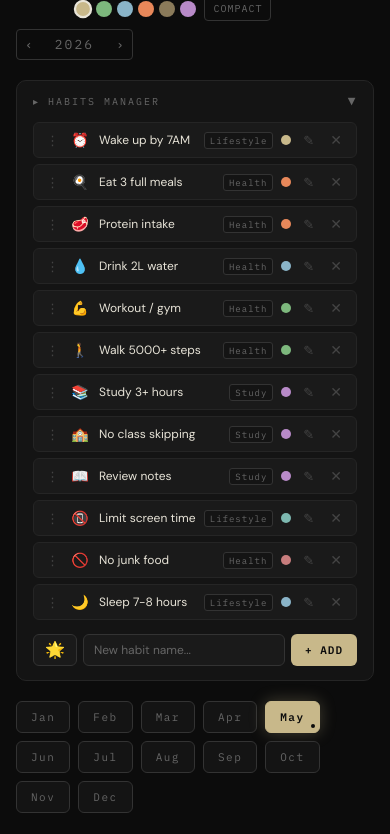
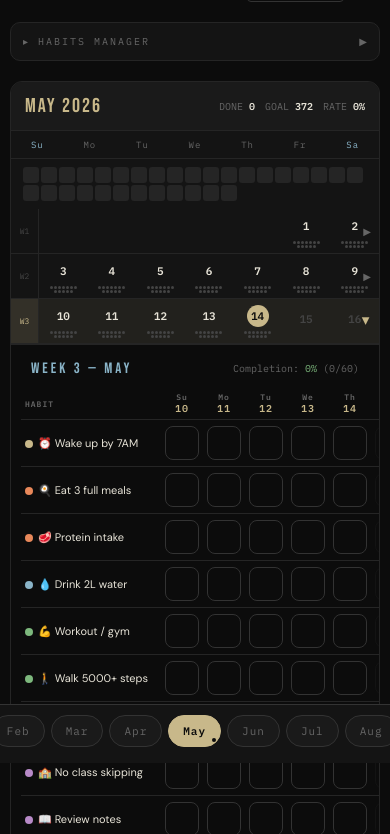
Before and after one commit to cjhernandez06191-sudo/index, a plain HTML site: page index.html in a window 390 px wide. Shown: the part 81-915 px from the top of the page. Drawn offline with Linux system fonts and the light colour scheme.

Commit message:
Update index.html

```diff
--- a/index.html
+++ b/index.html
@@ -374,6 +374,137 @@ body.compact .chart-section,
 body.compact .panels-row,
 body.compact .habit-streaks-section,
 body.compact #analysis-area { display: none !important; }
+
+/* ── MOBILE STYLES ── */
+@media (max-width: 600px) {
+  body { padding: 12px 10px 100px; }
+
+  .app-title { font-size: 28px; letter-spacing: 3px; }
+
+  .header-right { gap: 6px; }
+  .theme-dot { width: 14px; height: 14px; }
+  .compact-btn { font-size: 9px; padding: 4px 6px; }
+  .year-nav-btn { padding: 5px 6px; font-size: 12px; }
+  .year-badge { font-size: 11px; padding: 5px 7px; min-width: 36px; }
+
+  /* Habits manager full width */
+  .habits-manager { padding: 12px; }
+  .habit-item { padding: 10px 8px; gap: 6px; }
+  .habit-item-name { font-size: 13px; }
+  .add-habit-row { flex-wrap: wrap; }
+  .add-habit-input { min-width: 0; }
+
+  /* Month pills — scrollable row */
+  .months-row {
+    display: flex; flex-wrap: nowrap;
+    overflow-x: auto; gap: 6px;
+    padding-bottom: 6px;
+    -webkit-overflow-scrolling: touch;
+    scrollbar-width: none;
+  }
+  .months-row::-webkit-scrollbar { display: none; }
+  .month-pill { flex-shrink: 0; padding: 8px 12px; font-size: 10px; }
+
+  /* Calendar full width, bigger touch targets */
+  .cal-header { padding: 12px 14px; gap: 6px; }
+  .cal-month-title { font-size: 20px; letter-spacing: 2px; }
+  .cal-stats { gap: 10px; font-size: 10px; flex-wrap: wrap; }
+  .cal-dow div { font-size: 9px; padding: 8px 0; }
+  .cal-week { grid-template-columns: 28px repeat(7, 1fr); }
+  .week-num { font-size: 8px; }
+  .cal-day { min-height: 44px; padding: 5px 2px; }
+  .day-num { font-size: 11px; width: 22px; height: 22px; }
+  .day-dot { width: 3px; height: 3px; }
+  .day-dots { max-width: 28px; gap: 1px; }
+
+  /* Heatmap smaller */
+  .heatmap-cell { width: 16px; height: 16px; font-size: 7px; }
+  .heatmap-row { gap: 2px; padding: 8px 12px; }
+
+  /* Week detail table scrollable */
+  .habit-week-grid { padding: 0 10px 12px; }
+  .habit-week-table { min-width: 320px; }
+  .hwt-head th { font-size: 8px; padding: 4px; }
+  .hwt-body td { padding: 6px 4px; font-size: 11px; }
+  .hwt-body td.habit-n { font-size: 11px; }
+  .cb { width: 34px; height: 34px; font-size: 16px; border-radius: 8px; }
+
+  /* Stats strip 2x2 on mobile */
+  .stats-strip { grid-template-columns: repeat(2, 1fr); gap: 8px; }
+  .scard { padding: 12px 10px; }
+  .scard-val { font-size: 26px; }
+  .scard-label { font-size: 8px; }
+
+  /* Panels row single column */
+  .panels-row { grid-template-columns: 1fr !important; }
+
+  /* Chart smaller */
+  .chart-bars { height: 60px; }
+  .chart-bar-wrap { width: 14px; }
+
+  /* Analysis */
+  .analysis-row { grid-template-columns: 120px 24px 1fr 34px; gap: 6px; }
+  .ar-name { font-size: 11px; }
+
+  /* Modal full screen on mobile */
+  .modal { max-width: 100%; border-radius: 16px 16px 0 0; }
+  .modal-overlay { align-items: flex-end; padding: 0; }
+
+  /* Reminder rows */
+  .reminder-row { flex-wrap: wrap; gap: 6px; }
+  .reminder-time { width: 90px; }
+
+  /* Bottom floating month nav */
+  .bottom-month-bar {
+    position: fixed; bottom: 0; left: 0; right: 0;
+    background: var(--surface);
+    border-top: 1px solid var(--border2);
+    padding: 10px 12px 16px;
+    display: flex; gap: 6px; overflow-x: auto;
+    -webkit-overflow-scrolling: touch;
+    scrollbar-width: none; z-index: 200;
+  }
+  .bottom-month-bar::-webkit-scrollbar { display: none; }
+  /* Hide the top months row on mobile, use bottom bar instead */
+  .months-row { display: none !important; }
+
+  /* Undo bar higher on mobile */
+  #undo-bar { bottom: 80px; font-size: 10px; }
+
+  /* Toast position */
+  #toast-container { top: auto; bottom: 90px; right: 12px; left: 12px; }
+  .toast { max-width: 100%; font-size: 11px; }
+
+  /* Week detail title smaller */
+  .week-detail-title { font-size: 15px; }
+  .week-completion { font-size: 10px; }
+
+  /* Section titles */
+  .section-title { font-size: 17px; letter-spacing: 2px; }
+}
+
+/* Bottom month bar pill style */
+.bottom-month-pill {
+  flex-shrink: 0;
+  font-family: 'IBM Plex Mono', monospace;
+  font-size: 11px; letter-spacing: 1px;
+  padding: 8px 14px; border-radius: 20px;
+  border: 1px solid var(--border2);
+  background: var(--surface2);
+  color: var(--muted); cursor: pointer;
+  transition: all 0.2s; user-select: none;
+  position: relative;
+  -webkit-tap-highlight-color: transparent;
+}
+.bottom-month-pill.active {
+  background: var(--accent); color: #0c0c0c;
+  border-color: var(--accent); font-weight: 600;
+}
+.bottom-month-pill.has-data::after {
+  content: ''; position: absolute; bottom: 4px; right: 4px;
+  width: 4px; height: 4px; border-radius: 50%; background: var(--accent2);
+}
+.bottom-month-pill.active.has-data::after { background: #0c0c0c; }
 </style>
 </head>
 <body>
@@ -430,12 +561,13 @@ body.compact #analysis-area { display: none !important; }
 <div class="habits-manager">
   <div class="habits-manager-header" onclick="toggleHabitsManager()">
     <div class="habits-manager-title">▸ HABITS MANAGER</div>
-    <div class="habits-manager-toggle open" id="hm-toggle">▶</div>
+    <div class="habits-manager-toggle" id="hm-toggle">▶</div>
   </div>
-  <div class="habits-list open" id="habits-list"></div>
+  <div class="habits-list" id="habits-list"></div>
 </div>
 
 <div class="months-row" id="months-row"></div>
+<div class="bottom-month-bar" id="bottom-month-bar" style="display:none"></div>
 <div id="calendar-area"></div>
 
 <div class="stats-strip" id="stats-strip" style="display:none"></div>
@@ -656,7 +788,7 @@ function seedHabitForAllMonths(hi) {
 let activeYear  = TODAY.getFullYear();
 let activeMonth = null;
 let activeWeek  = null;
-let habitsOpen  = true;
+let habitsOpen  = false;
 let _modalDay = null; // {m, d}
 let _colorPickerOpen = null;
 
@@ -801,13 +933,29 @@ function deleteHabit(hi) {
 // ── MONTHS ROW ──
 function renderMonths() {
   const row=document.getElementById('months-row'); row.innerHTML='';
+  const bar=document.getElementById('bottom-month-bar'); bar.innerHTML='';
+  const isMobile = window.innerWidth <= 600;
+  if (isMobile) { bar.style.display='flex'; } else { bar.style.display='none'; }
   MONTHS.forEach((name,mi)=>{
     const hasData=!!checks[yearKey(mi)];
+    // top row pill
     const pill=document.createElement('div');
     pill.className='month-pill'+(mi===activeMonth?' active':'')+(hasData?' has-data':'');
     pill.textContent=name; pill.onclick=()=>selectMonth(mi);
     row.appendChild(pill);
+    // bottom bar pill (mobile)
+    const bpill=document.createElement('div');
+    bpill.className='bottom-month-pill'+(mi===activeMonth?' active':'')+(hasData?' has-data':'');
+    bpill.textContent=name; bpill.onclick=()=>selectMonth(mi);
+    bar.appendChild(bpill);
   });
+  // scroll active month into view on mobile
+  if(isMobile && activeMonth!==null){
+    setTimeout(()=>{
+      const active=bar.querySelector('.active');
+      if(active) active.scrollIntoView({behavior:'smooth',block:'nearest',inline:'center'});
+    },50);
+  }
 }
 function selectMonth(mi) {
   if (activeMonth===mi) { activeMonth=null; activeWeek=null; }
```
